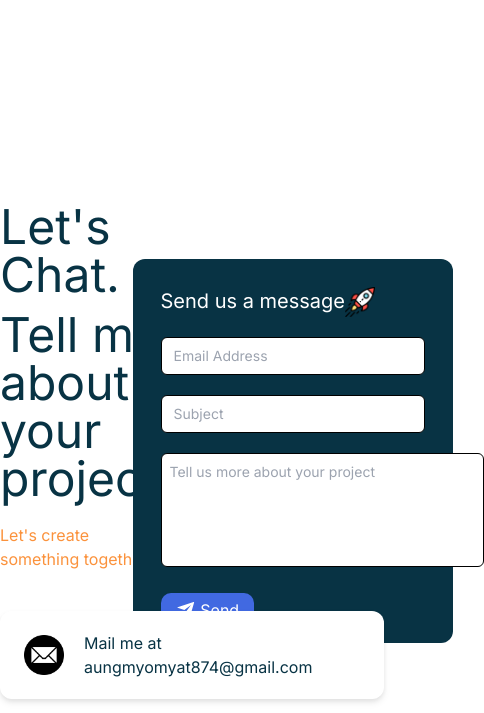
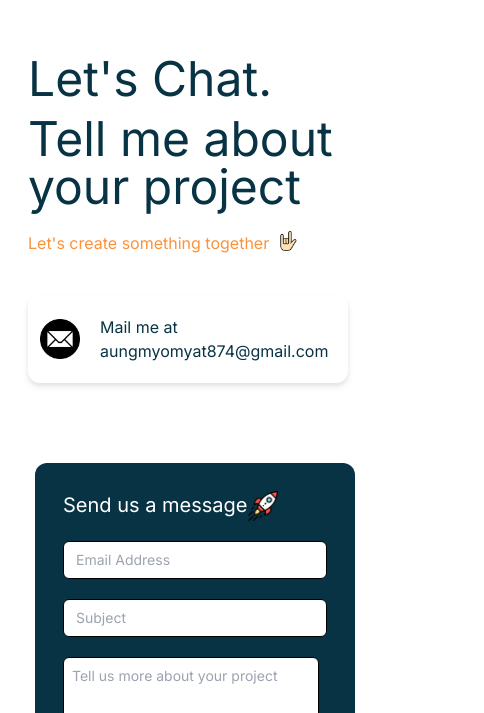
Before and after one commit to aungmyomyat220/portfolio, a Next.js app: page /contact in a window 390 px wide. Shown: the part 131-844 px from the top of the page, 484 px wide, since content can reach past the window. Built offline with nearby package versions, Linux system fonts and the light colour scheme; what tailwindcss-animated would draw is missing.

Commit message:
update conatct page mobile responsive

```diff
--- a/src/app/_navbar/page.js
+++ b/src/app/_navbar/page.js
@@ -14,13 +14,13 @@ const Page = ({theme,onThemeChange,panel}) => {
       panel(true)
     }
   return (
-    <div className={`z-10 ${theme==='dark'?'bg-cyan-950':'bg-white'} fixed top-0 overflow-hidden flex flex-row sm:justify-between w-full max-w-6xl pt-5 pb-2 font-semibold text-lg cursor-pointer px-7 ${theme === 'dark'?'text-white':'text-black'}`}>
-      <span>
+    <div className={`z-10 ${theme==='dark'?'bg-cyan-950':'bg-white'} fixed justify-between top-0 overflow-hidden flex flex-row w-full max-w-6xl pt-5 pb-2 font-semibold text-lg cursor-pointer px-7 ${theme === 'dark'?'text-white':'text-black'}`}>
+          <div>
               <span className={'hover:text-blue-500 hover:transition delay-75 cursor-pointer'}>Aung Myo Myat</span>
               <span className={'text-blue-500 ml-2'}>Dev</span>
-      </span>
+          </div>
 
-        <div className={'flex flex-row items-center ml-32'}>
+        <div className={'flex flex-row items-center'}>
             <div>
                 {
                     theme === 'light' ?
@@ -45,8 +45,6 @@ const Page = ({theme,onThemeChange,panel}) => {
                 <Link href='#contact' className={'hover:text-blue-500 delay-75'}>Contact</Link>
               </span>
           </div>
-      </div>
-
             {theme === 'dark' ?
                 <div className={'sm:hidden ml-3'}>
                     <Image src={MenuBarWhite} alt='menu bar' className={'w-7 h-7'} onClick={handlePanel}/>
@@ -57,6 +55,7 @@ const Page = ({theme,onThemeChange,panel}) => {
                 </div>
             }
       </div>
+    </div>
   );
 };
 
--- a/src/app/contact/page.js
+++ b/src/app/contact/page.js
@@ -27,15 +27,15 @@ const Page = ({theme}) => {
   return (
     <div className={`w-full h-full flex justify-center items-center relative sm:pb-0 pb-24 mt-40 sm:mt-0 ${theme==='dark'?'text-white':'text-cyan-950'}`} id='contact'>
       <div className={'w-full h-screen max-w-6xl flex justify-center items-center'}>
-          <div className={'grid grid-cols-2'}>
-            <div className={'flex flex-col text-left justify-center'}>
+          <div className={'sm:grid sm:grid-cols-2'}>
+            <div className={'flex flex-col text-left justify-center mx-7'}>
               <span className={'text-5xl mb-3'}>Let&apos;s Chat.</span>
               <span className={'text-5xl mb-5'}>Tell me about your project</span>
               <span className={'flex'}>
                 <span className={'text-orange-400'}>Let&apos;s create something together</span>
                 <Image src={Love} alt='Love' width={0} height={0} className='w-5 h-5 ml-2'/>
               </span>
-              <div className={'px-6 bg-white mt-10 py-5 w-96 rounded-xl flex flex-row drop-shadow-md'}>
+              <div className={'px-3 sm:px-6 bg-white mt-10 py-5 w-80 sm:w-96 rounded-xl flex flex-row drop-shadow-md'}>
                 <span className={'mr-5 flex justify-center items-center'}>
                   <Image src={Email} alt='email' width={40} height={40}/>
                 </span>
@@ -46,7 +46,7 @@ const Page = ({theme}) => {
               </div>
             </div>
 
-            <div className={'flex justify-center items-center'}>
+            <div className={'flex justify-center items-center mt-20'}>
               <div className={`flex flex-col p-7 w-80 h-96 ${theme==='dark'?'bg-white text-cyan-950' : 'bg-cyan-950 text-white'} rounded-xl`}>
                 <div className={'flex justify-start mb-5'}>
                   <span className={'text-xl justify-start'}>Send us a message</span>
@@ -59,8 +59,8 @@ const Page = ({theme}) => {
                   <input type="text" name='subject' onChange={handleChange} value={emailData.subject}
                          className={'outline outline-0 border border-black py-2 px-3 rounded-md text-sm mb-5 w-full'}
                          placeholder={'Subject'}/>
-                  <textarea name="content" id="" cols="29" rows="4" onChange={handleChange} value={emailData.content}
-                            className={'border border-black rounded-md p-2 resize-none placeholder:text-sm'}
+                  <textarea name="content" rows="4" onChange={handleChange} value={emailData.content}
+                            className={'w-64 border border-black rounded-md p-2 resize-none placeholder:text-sm'}
                             placeholder={'Tell us more about your project'}></textarea>
 
                   <button id="send-btn" className={'mt-5'} onClick={handleClick}>
--- a/src/app/experience/page.js
+++ b/src/app/experience/page.js
@@ -29,7 +29,7 @@ const Page = ({theme}) => {
                             </svg>
                         </div>
                         <div
-                            className={`${animate && 'animate-fade-right animate-once animate-duration-[1400ms] animate-delay-300'} pb-12 timeline-start sm:text-right text-left timeline-snap-icon flex flex-col`}>
+                            className={`${animate && 'sm:animate-fade-right animate-fade-left animate-once animate-duration-[1400ms] animate-delay-300'} pb-12 timeline-start sm:text-right text-left timeline-snap-icon flex flex-col`}>
                             <span className='italic'>2014-2020</span>
                             <span className='font-bold text-xl'>University Student</span>
                             <span className={'text-[#5F9DF7]'}>Mawlamyine Technology University</span>
@@ -60,7 +60,7 @@ const Page = ({theme}) => {
                     <li>
                         <hr/>
                         <div
-                            className={`timeline-start sm:text-right text-left timeline-snap-icon flex flex-col ${animate && 'animate-fade-right animate-once animate-duration-[1400ms] animate-delay-300'}`}>
+                            className={`timeline-start sm:text-right text-left timeline-snap-icon flex flex-col ${animate && 'sm:animate-fade-right animate-fade-left animate-once animate-duration-[1400ms] animate-delay-300'}`}>
                             <span className='italic'>2023-Present</span>
                             <span className='font-bold text-xl'>Web Developer</span>
                             <span className={'text-[#5F9DF7]'}>GIC Myanmar</span>
--- a/src/app/page.js
+++ b/src/app/page.js
@@ -45,7 +45,7 @@ export default function Home() {
               <Link href='#skill' className={`animate-fade-up animate-once animate-duration-[1000ms] animate-delay-500 border ${theme==='dark'? 'border-white': 'border-black'} mb-5 px-20 py-2 text-center`} onClick={()=>setPanel(false)}>Skills</Link>
               <Link href='#experience' className={`animate-fade-up animate-once animate-duration-[1000ms] animate-delay-700 border ${theme==='dark'? 'border-white': 'border-black'} mb-5 px-20 py-2 text-center`} onClick={()=>setPanel(false)}>Experiences</Link>
               <Link href='#project'  className={`animate-fade-up animate-once animate-duration-[1000ms] animate-delay-1000 border ${theme==='dark'? 'border-white': 'border-black'} mb-5 px-20 py-2 text-center`} onClick={()=>setPanel(false)}>Projects</Link>
-              <Link href='#about' className={`animate-fade-up animate-once animate-duration-[1000ms] animate-delay-1000 border ${theme==='dark'? 'border-white': 'border-black'} mb-5 px-20 py-2 text-center`} onClick={()=>setPanel(false)}>Contact</Link>
+              <Link href='#contact' className={`animate-fade-up animate-once animate-duration-[1000ms] animate-delay-1000 border ${theme==='dark'? 'border-white': 'border-black'} mb-5 px-20 py-2 text-center`} onClick={()=>setPanel(false)}>Contact</Link>
             </div>
           </div> :
           <div id='home'
```
Lines whose indentation alone changed are shown as unchanged.
